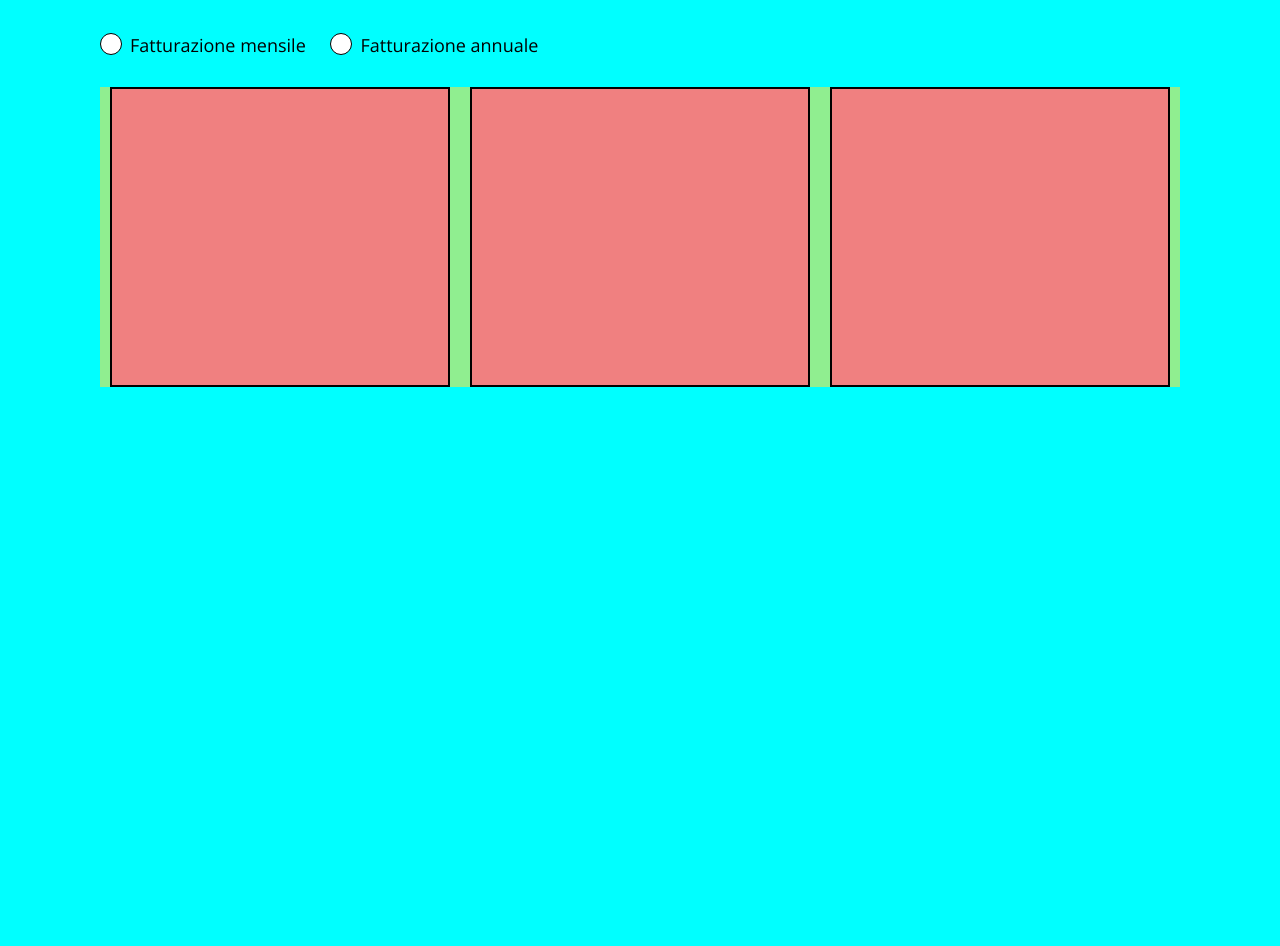
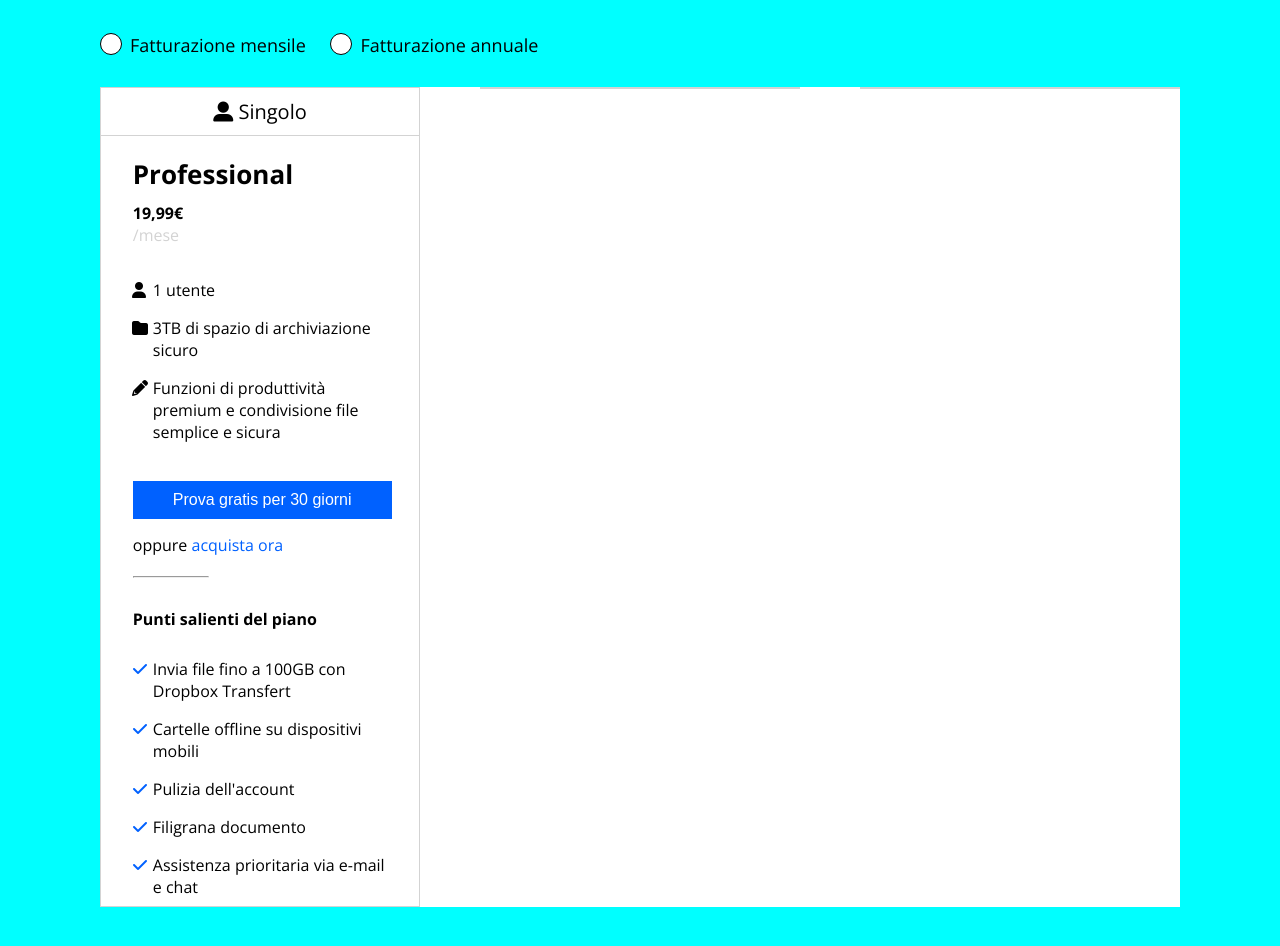
Before and after one commit to Nothung429/htmlcss-dropbox, a plain HTML site: page index.html in a window 1280 px wide. Shown: the part 1040-1986 px from the top of the page. Before the commit the page ends 1600 px from the top, so only its background shows below. Drawn offline with nearby package versions, Linux system fonts and the light colour scheme.

Commit message:
modifiche css e html

```diff
--- a/index-style.css
+++ b/css/style-header&jumbotron.css
@@ -5,7 +5,7 @@
     box-sizing: border-box;
 }
 body {
-    height: 200vh;
+    height: 300vh;
     background-color: aqua;
     width: 100%;
     font-family: 'Open Sans', sans-serif;
@@ -104,82 +104,3 @@ h1 {
     font-size: 18px;
     cursor: pointer;
 }
-
-/*------ main ------*/
-.frame {
-    max-width: 1080px;
-    margin: auto;
-}
-
-/*------ section1 ------*/
-/*------ top section ------*/
-.top {
-    margin-top: 200px;
-}
-.top h2 {
-    font-size: 44px;
-}
-.plan {
-    margin: 50px 0 30px 0;
-}
-.top .plan .container {
-    position: relative;
-    padding: 0 20px 0 30px;
-    font-size: 18px;
-    cursor: pointer;
-}
-.plan .container input {
-    display: none;
-}
-
-/*------ top section radio style ------*/
-.new-radio {
-    position: absolute;
-    top: 0;
-    left: 0;
-    height: 22px;
-    width: 22px;
-    border: 1px solid black;
-    background-color: white;
-    border-radius: 50%;
-}
-.container .new-radio:after {
-    top: 50%;
-    left: 50%;
-    transform: translate(-50% , -50%);
-    width: 12px;
-    height: 12px;
-    border-radius: 50%;
-    background-color: white;
-}
-/*------ top section radio commands ------*/
-.new-radio:after {
-    content: "";
-    position: absolute;
-    display: none;
-}
-.container input:checked ~ .new-radio {
-    background-color: rgb(0, 97, 255);
-}
-.container input:checked ~ .new-radio:after {
-    display: block;
-}
-
-/*------ columns section ------*/
-.columns {
-    height: 300px;
-    background-color: lightgreen;
-}
-.columns::after {
-    content: "";
-    display: table;
-    clear: both;
-}
-.left ,.center ,.right {
-    float: left;
-    margin: 0 10px;
-    border: 2px solid black;
-    background-color: lightcoral;
-    height: 300px;
-    width: calc(100% / 3 - 20px);
-}
--- /dev/null
+++ b/css/style-section1.css
@@ -0,0 +1,175 @@
+/*------ main ------*/
+.frame {
+    max-width: 1080px;
+    margin: auto;
+}
+
+/*------ section1 ------*/
+/*------ top section ------*/
+.top {
+    margin-top: 200px;
+}
+.top h2 {
+    font-size: 44px;
+}
+.plan {
+    margin: 50px 0 30px 0;
+}
+.top .plan .container {
+    position: relative;
+    padding: 0 20px 0 30px;
+    font-size: 18px;
+    cursor: pointer;
+}
+.plan .container input {
+    display: none;
+}
+
+/*------ top section radio style ------*/
+.new-radio {
+    position: absolute;
+    top: 0;
+    left: 0;
+    height: 22px;
+    width: 22px;
+    border: 1px solid black;
+    background-color: white;
+    border-radius: 50%;
+}
+.container .new-radio:after {
+    top: 50%;
+    left: 50%;
+    transform: translate(-50% , -50%);
+    width: 12px;
+    height: 12px;
+    border-radius: 50%;
+    background-color: white;
+}
+/*------ top section radio commands ------*/
+.new-radio:after {
+    content: "";
+    position: absolute;
+    display: none;
+}
+.container input:checked ~ .new-radio {
+    background-color: rgb(0, 97, 255);
+}
+.container input:checked ~ .new-radio:after {
+    display: block;
+}
+
+/*------ columns section ------*/
+.columns {
+    background-color: white;
+}
+.columns::after {
+    content: "";
+    display: table;
+    clear: both;
+}
+.left ,.center ,.right {
+    float: left;
+    border: 1px solid lightgrey;
+    width: calc(100% / 3 - 40px);
+}
+.center {
+    margin: 0 60px;
+}
+hr {
+    width: 30%;
+}
+
+/*------ left columns ------*/
+.subject {
+    text-align: center;
+    font-size: 20px;
+    padding: 10px 0;
+    border-bottom: 1px solid lightgray;
+}
+
+/*------ left columns payment ------*/
+.payment {
+    padding: 0 10%;
+}
+.payment h3 {
+    font-size: 26px;
+    padding: 20px 0 10px 0;
+}
+.price {
+    padding-bottom: 25px;
+}
+.price section {
+    font-weight: 700;
+}
+.price span {
+    color: lightgrey;
+}
+
+/*------ left columns payment advantage ------*/
+.price-advantage ul {
+    padding-left: 20px;
+}
+.price-advantage ul li {
+    padding: 8px 0;
+}
+#a1::before {
+    content: "\f007";
+    font-family: FontAwesome;
+    display: inline-block;
+    margin-left: -1.3em;
+    width: 1.3em;
+}
+#a2::before {
+    content: "\f07b";
+    font-family: FontAwesome;
+    display: inline-block;
+    margin-left: -1.3em;
+    width: 1.3em;
+}
+#a3::before {
+    content: "\f303";
+    font-family: FontAwesome;
+    display: inline-block;
+    margin-left: -1.3em;
+    width: 1.3em;
+}
+
+.btn {
+    padding: 30px 0 20px 0;
+}
+.btn p {
+    padding-top: 15px;
+}
+.btn p a {
+    text-decoration: none;
+    color: rgb(0, 97, 255);
+}
+#free30 {
+    background-color: rgb(0, 97, 255);
+    color: white;
+    border: 1px transparent;
+    cursor: pointer;
+    font-size: 16px;
+    padding: 10px 40px;
+}
+
+.payment h4 {
+    padding: 30px 0 20px 0;
+}
+.payment-description {
+    padding-left: 20px;
+}
+.payment-description ul li {
+    padding: 8px 0;
+}
+.payment-description ul li::before {
+    content: "\f00c";
+    color: rgb(0, 97, 255);
+    font-family: FontAwesome;
+    display: inline-block;
+    margin-left: -1.3em;
+    width: 1.3em;
+}
+ul li {
+    list-style-type: none;
+}
--- a/index.html
+++ b/index.html
@@ -6,10 +6,11 @@
         <link rel="preconnect" href="https://fonts.googleapis.com">
         <link rel="preconnect" href="https://fonts.gstatic.com" crossorigin>
         <link href="https://fonts.googleapis.com/css2?family=Open+Sans:wght@400;500;700;800&display=swap" rel="stylesheet">
-        <link rel="stylesheet" href="index-style.css">
         <meta charset="UTF-8">
         <meta http-equiv="X-UA-Compatible" content="IE=edge">
         <meta name="viewport" content="width=device-width, initial-scale=1.0">
+        <link rel="stylesheet" href="css/style-header&jumbotron.css">
+        <link rel="stylesheet" href="css/style-section1.css">
         <title>Dropbox</title>
     </head>
 
@@ -79,11 +80,51 @@
                         </div>
                     </div>
                     <div class="columns">
-                        <div class="left"></div>
-                        <div class="center"></div>
-                        <div class="right"></div>
+                        <div class="left">
+                            <div class="subject">
+                                <span><i class='fas fa-user-alt'></i> Singolo</span>
+                            </div>
+                            <div class="payment">
+                                <h3>Professional</h3>
+                                <div class="price">
+                                    <section>19,99€</section>
+                                    <span>/mese</span>
+                                </div>
+                                <div class="price-advantage">
+                                    <ul>
+                                        <li id="a1">1 utente</li>
+                                        <li id="a2">3TB di spazio di archiviazione sicuro</li>
+                                        <li id="a3">Funzioni di produttività premium e condivisione file semplice e sicura</li>
+                                    </ul>
+                                </div>
+                                <div class="btn">
+                                    <input type="submit" value="Prova gratis per 30 giorni" id="free30">
+                                    <p>oppure <a href="https://www.google.it">acquista ora</a></p>
+                                </div>
+                                <hr>
+                                <h4>Punti salienti del piano</h4>
+                                <div class="payment-description">
+                                    <ul>
+                                        <li>Invia file fino a 100GB con Dropbox Transfert</li>
+                                        <li>Cartelle offline su dispositivi mobili</li>
+                                        <li>Pulizia dell'account</li>
+                                        <li>Filigrana documento</li>
+                                        <li>Assistenza prioritaria via e-mail e chat</li>
+                                    </ul>
+                                </div>
+                            </div>
+                        </div>
+                        <div class="center">
+
+
+                        </div>
+                        <div class="right">
+
+                        </div>
                     </div>
-                    <div class="bottom"></div>
+                    <div class="bottom">
+
+                    </div>
                 </div>
             </div>
         </main>
```
